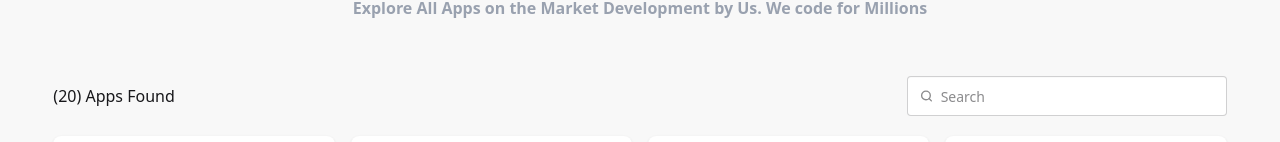
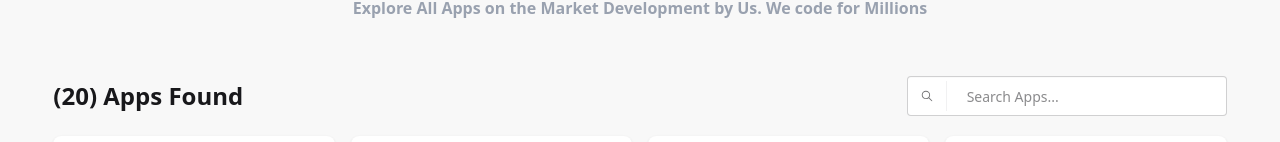
Before and after one commit to mahmud014/app-aplication, a React (Vite) app: page /apps in a window 1280 px wide. Shown: the part 224-366 px from the top of the page. Built offline with nearby package versions, Linux system fonts and the light colour scheme.

Commit message:
add error page

```diff
--- a/package.json
+++ b/package.json
@@ -12,10 +12,12 @@
   "dependencies": {
     "@tailwindcss/vite": "^4.1.14",
     "axios": "^1.12.2",
+    "framer-motion": "^12.23.22",
     "react": "^19.1.1",
     "react-dom": "^19.1.1",
     "react-icons": "^5.5.0",
     "react-router": "^7.9.3",
+    "react-router-dom": "^7.9.4",
     "tailwindcss": "^4.1.14"
   },
   "devDependencies": {
--- a/src/Pages/Apps/Apps.jsx
+++ b/src/Pages/Apps/Apps.jsx
@@ -1,10 +1,16 @@
-import React from "react";
+import React, { useState } from "react";
 import useApps from "../../Hooks/useApps";
 import AppCard from "../../Components/AppCard/AppCard";
-import { Link } from "react-router";
+import { IoIosSearch } from "react-icons/io";
+import ErrorNotFound from "../ErrorPage/ErrorNotFound";
 
 const Apps = () => {
   const { apps } = useApps();
+  const [search, setSearch] = useState("");
+  const term = search.trim().toLowerCase();
+  const searchApps = term
+    ? apps.filter((app) => app.title.toLowerCase().includes(term))
+    : apps;
   return (
     <div className="w-11/12 mx-auto">
       <div className="text-center p-10">
@@ -14,31 +20,27 @@ const Apps = () => {
         </p>
       </div>
       <div className="flex justify-between items-center mb-5">
-        <h1>({apps.length}) Apps Found</h1>
+        <h1 className="font-bold text-2xl">({searchApps.length}) Apps Found</h1>
         <label className="input">
-          <svg
-            className="h-[1em] opacity-50"
-            xmlns="http://www.w3.org/2000/svg"
-            viewBox="0 0 24 24"
-          >
-            <g
-              strokeLinejoin="round"
-              strokeLinecap="round"
-              strokeWidth="2.5"
-              fill="none"
-              stroke="currentColor"
-            >
-              <circle cx="11" cy="11" r="8"></circle>
-              <path d="m21 21-4.3-4.3"></path>
-            </g>
-          </svg>
-          <input type="search" required placeholder="Search" />
+          <span className="label">
+            <IoIosSearch />
+          </span>
+          <input
+            value={search}
+            onChange={(e) => setSearch(e.target.value)}
+            type="search"
+            placeholder="Search Apps..."
+          />
         </label>
       </div>
       <div className="grid grid-cols-1 md:grid-cols-2 lg:grid-cols-4 gap-4">
-        {apps.map((app) => (
-          <AppCard key={app.id} app={app} />
-        ))}
+        {searchApps.length === 0 ? (
+          <p className="text-center col-span-full text-gray-500 text-lg py-10">
+            <ErrorNotFound />
+          </p>
+        ) : (
+          searchApps.map((app) => <AppCard key={app.id} app={app} />)
+        )}
       </div>
       <div className="flex justify-center items-center p-10"></div>
     </div>
--- /dev/null
+++ b/src/Pages/ErrorPage/ErrorNotFound.jsx
@@ -0,0 +1,31 @@
+import React from "react";
+import { motion } from "framer-motion";
+import { Link } from "react-router";
+import appNotFound from "../../assets/appNotFound.jpg";
+const ErrorNotFound = () => {
+  return (
+    <div className=" flex flex-col justify-center items-center min-h-screen bg-[#f5f5f5] px-6 shadow-sm">
+      <motion.div
+        initial={{ opacity: 0, x: -50 }}
+        animate={{ opacity: 1, x: 0 }}
+        transition={{ duration: 0.6 }}
+        className="text-center"
+      >
+        <img className="mx-auto" src={appNotFound} />
+        <h2 className="text-2xl md:text-3xl font-semibold text-gray-800">
+          Oops! Apps Not Found
+        </h2>
+        <p className="text-gray-600">
+          The Apps you’re looking for doesn’t exist or has been moved.
+        </p>
+        <Link to="/">
+          <button className="mt-4 px-6 py-3 rounded-xl bg-gradient-to-r from-[#0072ff] to-[#39bcf6] text-white font-medium shadow-md transition">
+            Go Home
+          </button>
+        </Link>
+      </motion.div>
+    </div>
+  );
+};
+
+export default ErrorNotFound;
--- a/src/Pages/Home/Home.jsx
+++ b/src/Pages/Home/Home.jsx
@@ -6,7 +6,7 @@ import useApps from "../../Hooks/useApps";
 
 const Home = () => {
   const { apps, loading, error } = useApps();
-  const homeApps = apps.slice(0, 8);
+  const homeApps = apps.slice(8, 16);
   return (
     <div>
       <Hero />
```
Also changed, not shown: src/assets/appNotFound.jpg (added), 1 other file (tests, documents, lock files or other folders).
